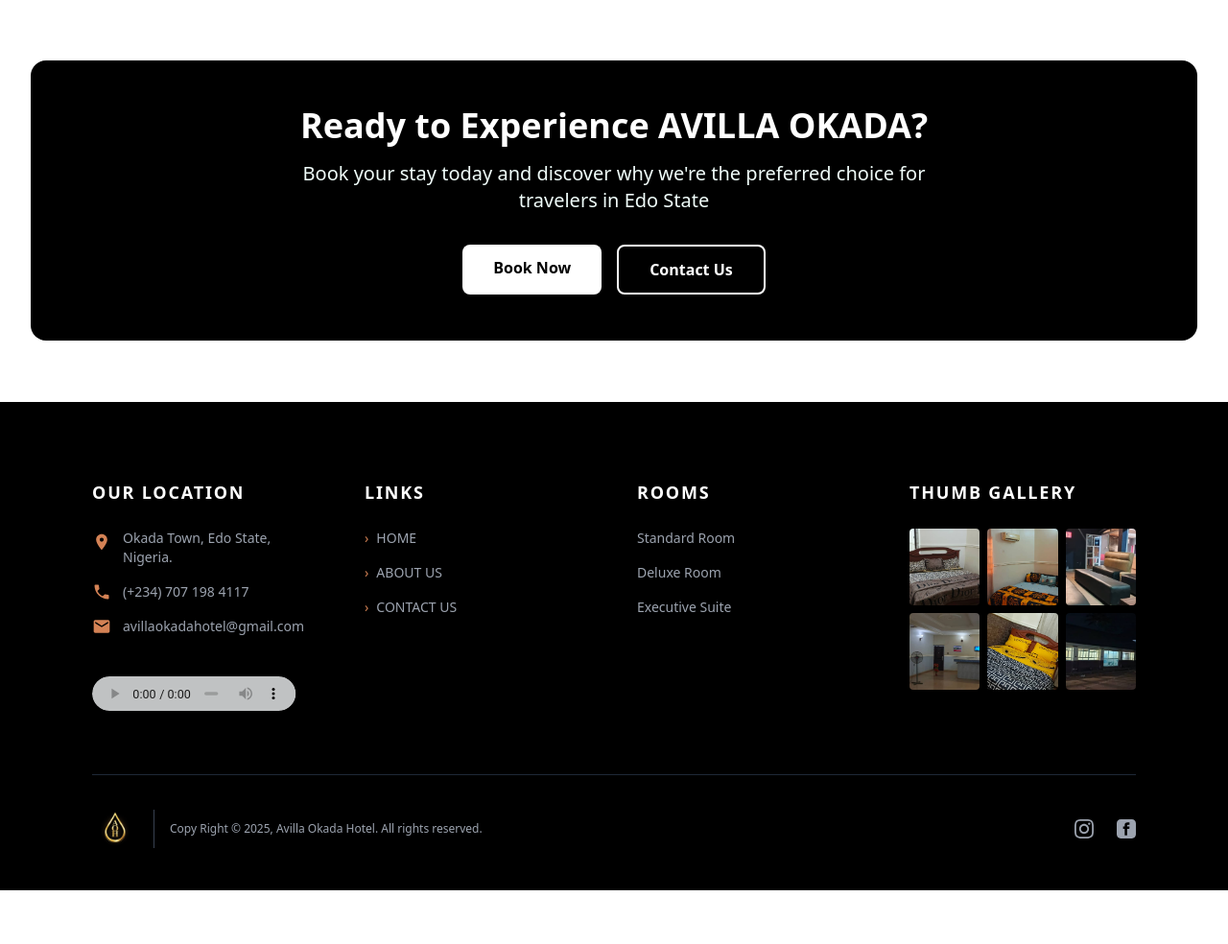
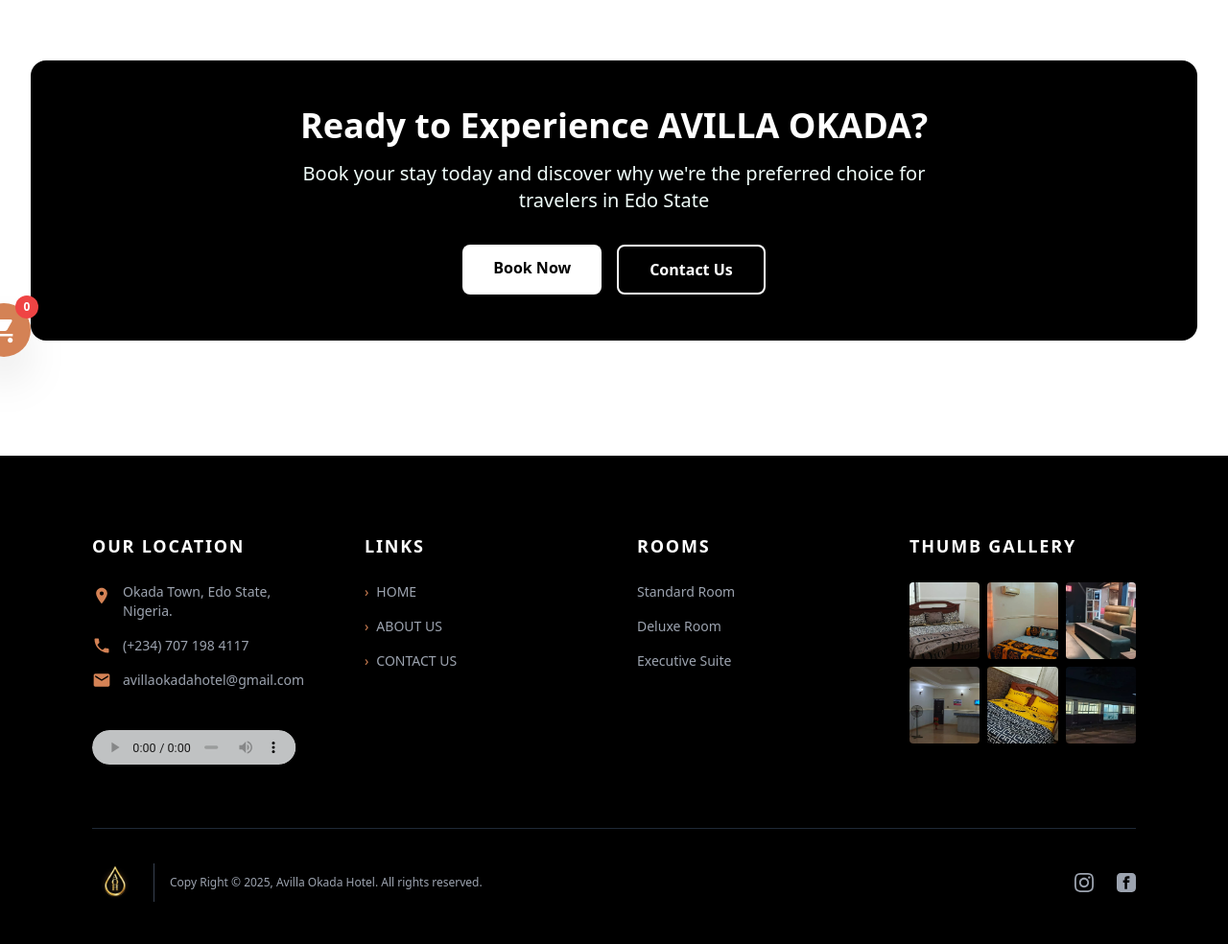
Before and after one commit to amoshood06/JESUSHOTEL, a PHP site: page /Jesus/about.php in a window 1280 px wide. Shown: the part 2871-3855 px from the top of the page at 96% size. Before the commit the page ends 3799 px from the top, so only its background shows below. Run offline with PHP 8.4, Linux system fonts and the light colour scheme; data comes from the database, SQL or seed files in the repository; some libraries are stand-ins or nearby versions.

Commit message:
juiwfdfeyueweeweyu

```diff
--- a/footer-one.php
+++ b/footer-one.php
@@ -31,11 +31,12 @@
 <!--cart-->
 <a href="cart.php"
    target="_blank"
-   class="whatsapp-bounce fixed bottom-24 right-6 z-[9999] flex items-center justify-center w-14 h-14 bg-[#D48255] rounded-full shadow-2xl transition-all active:scale-95 group"
+   class="whatsapp-bounce fixed bottom-24 right-6 z-[9999] flex items-center justify-center w-14 h-14 bg-[#D48255] rounded-full shadow-2xl transition-all active:scale-95 group relative"
    title="View cart">
   <svg class="w-8 h-8 text-white" fill="currentColor" viewBox="0 0 24 24">
     <path d="M7 18c-1.104 0-1.99.896-1.99 2s.886 2 1.99 2 2-.896 2-2-.896-2-2-2zm10 0c-1.104 0-1.99.896-1.99 2s.886 2 1.99 2 2-.896 2-2-.896-2-2-2zm-12.83-3.25l1.1-2h7.72c.75 0 1.41-.41 1.75-1.03l3.58-6.49c.08-.14.12-.31.12-.48 0-.55-.45-1-1-1H5.21l-.94-2H1v2h2l3.6 7.59-1.35 2.44C4.52 16.37 5.48 17 6.61 17H19v-2H6.61c-.42 0-.79-.26-.93-.65z"/>
   </svg>
+  <span id="cart-count" class="absolute -top-2 -right-2 bg-red-500 text-white text-xs font-bold rounded-full w-6 h-6 flex items-center justify-center">0</span>
   <span class="absolute right-16 bg-[#222222] text-white text-[10px] font-bold uppercase tracking-widest px-3 py-2 rounded shadow-xl opacity-0 group-hover:opacity-100 transition-opacity whitespace-nowrap pointer-events-none">
     Cart Items
   </span>
```
